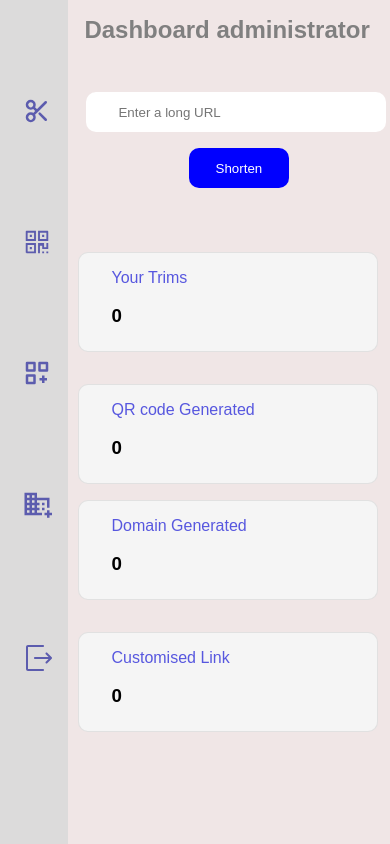
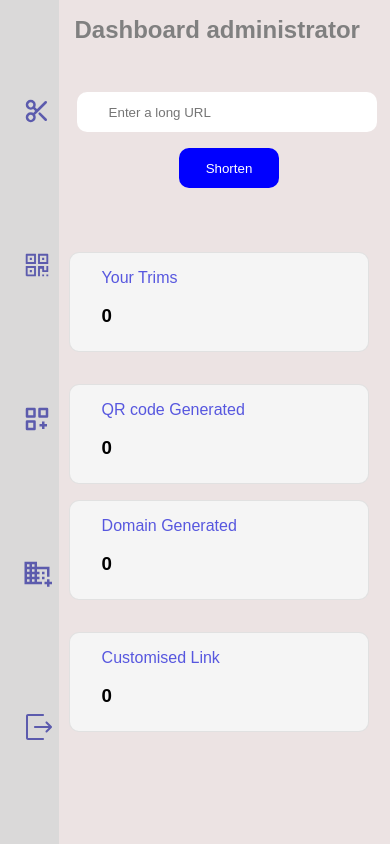
Before and after one commit to OnonobiFavour/shortify, a React (Vite) app: page /Dashboard in a window 390 px wide. Built offline with nearby package versions, Linux system fonts and the light colour scheme.

Commit message:
addes styling to the dashBoard

```diff
--- a/src/components/Dash.css
+++ b/src/components/Dash.css
@@ -2,7 +2,7 @@
     width: 100vw;
     height: 100vh;
     font-family: 'Ubuntu' sans-serif;
-    background-color: rgba(240, 230, 230, 0.701);
+    background-color: rgba(221, 212, 212, 0.701);
     display: flex;
 }
 .side_bar{
@@ -129,15 +129,18 @@ h2{
     height: 30px;
     border: none;
 }
-@media(max-width: 780px){
+@media(max-width: 600px){
     .side_bar{
-        width: 70px;
+        width: 15%;
         background-color: #d8d8d8d0;
+    }
+    .side_bar ol{
+        margin-right: 2rem;
     }
     .side_bar ol a{
         color: rgba(59, 59, 162, 0.796);
         /* padding: 0.3rem; */
-        margin-right: 1rem;
+        /* margin-right: 2rem; */
         font-size: 0px;
     }
     .Trim_inputs{
```
